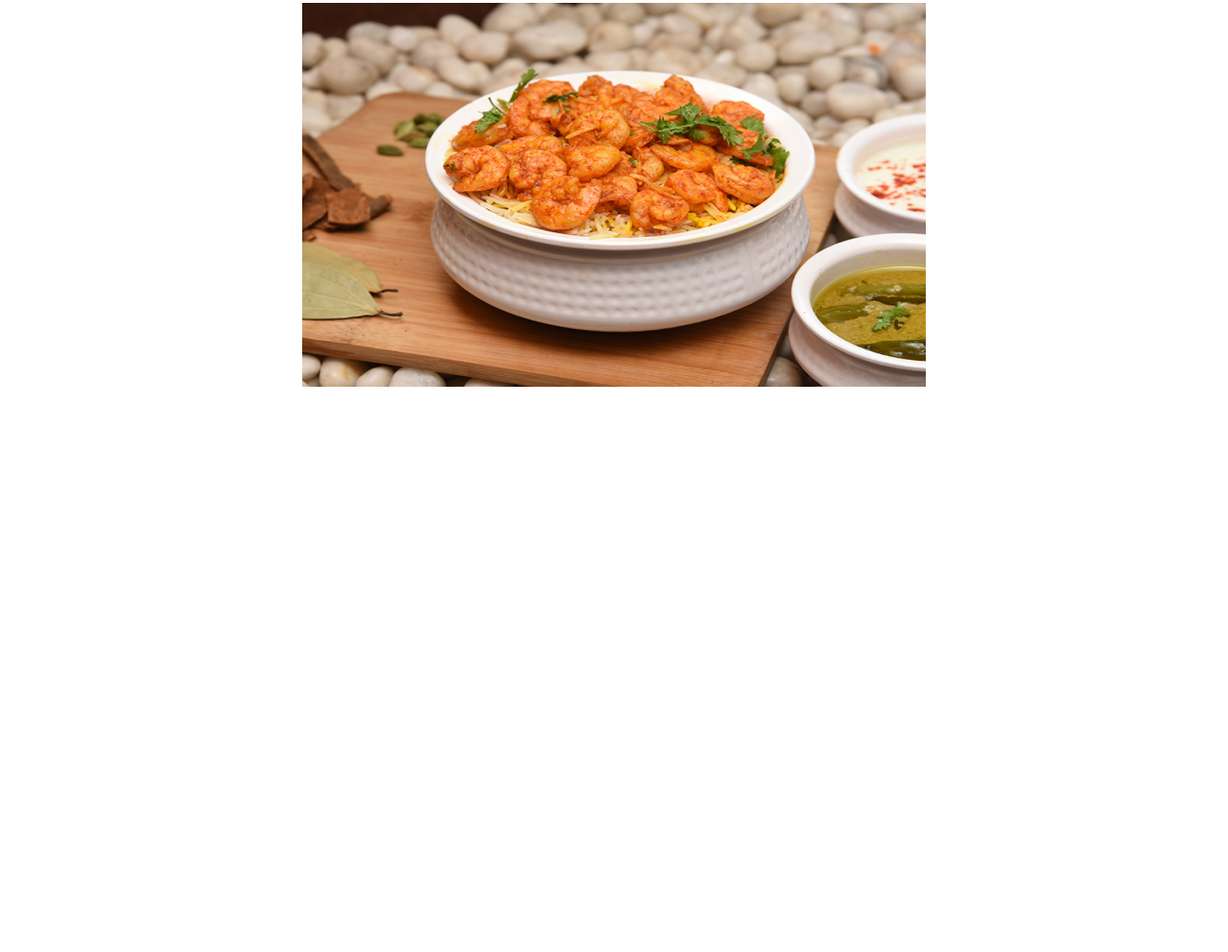
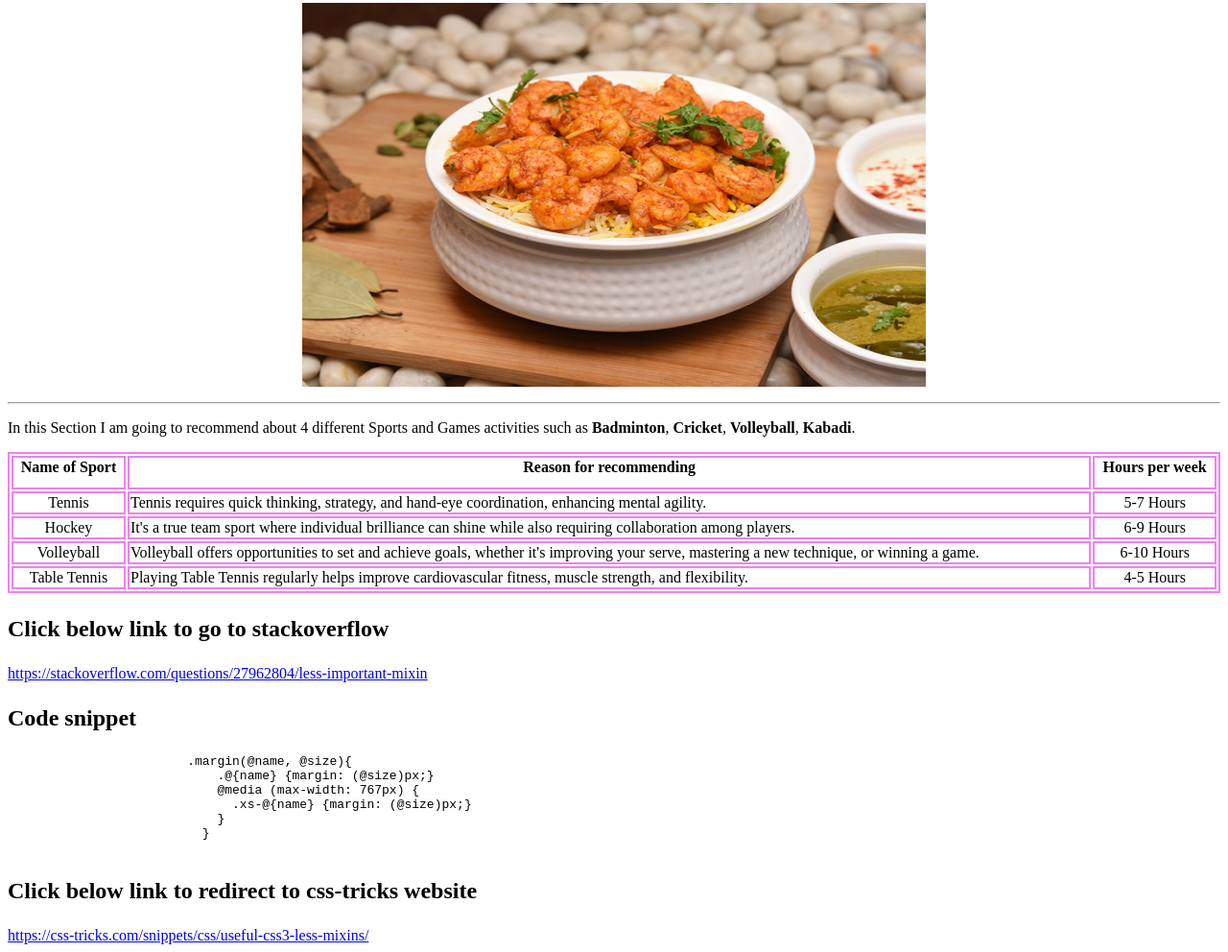
Before and after one commit to 44-563-WebApps-F23/44563-webapps-f23-assignment3-anandreddyalla, a plain HTML site: page mystats.html in a window 1280 px wide. Shown: the part 201-1193 px from the top of the page at 96% size. Before the commit the page ends 800 px from the top, so only its background shows below. Drawn offline with Linux system fonts and the light colour scheme.

Commit message:
Added code snippet and Stack overflow and css link

```diff
--- a/mystats.html
+++ b/mystats.html
@@ -18,3 +18,96 @@
         <p style="display: flex; justify-content: center;">
             <img src="Images/PRAWNS BIRYANI.jpg" width="650" height="400">
         </p>
+        <hr>
+                <style>
+                    table,
+                    th,
+                    td{
+                        border: 2px solid violet;
+                    }
+                </style>
+                <p>
+                    In this  Section I am going to recommend about 4 different Sports and Games activities such as <b>Badminton</b>, <b>Cricket</b>, <b>Volleyball</b>, <b>Kabadi</b>.
+                </p>
+                <table style="width: 100%;">
+                    <tbody>
+                        <tr style="text-align: center;">
+                            <td style="padding-bottom: 12px;">
+                               <b>Name of Sport</b>
+                            </td>
+                            <td style="padding-bottom: 12px;">
+                               <b>Reason for recommending</b>
+                            </td>
+                            <td style="padding-bottom: 12px;">
+                                <b>Hours per week</b>
+                            </td>
+                        </tr>
+                    </tbody>
+                    <tr style="text-align: center;">
+                        <td>
+                            Tennis
+                        </td>
+                        <td style="text-align: left;">
+                            Tennis requires quick thinking, strategy, and hand-eye coordination, enhancing mental agility.
+                        </td>
+                        <td>
+                            5-7 Hours
+                        </td>
+                    </tr>
+                    <tr style="text-align: center;">
+                        <td>
+                            Hockey
+                        </td>
+                        <td style="text-align: left;">
+                            It's a true team sport where individual brilliance can shine while also requiring collaboration among players.
+                        </td>
+                        <td>
+                            6-9 Hours
+                        </td>
+                    </tr>
+                    <tr style="text-align: center;">
+                        <td>
+                            Volleyball
+                        </td>
+                        <td style="text-align: left;">
+                            Volleyball offers opportunities to set and achieve goals, whether it's improving your serve, mastering a new technique, or winning a game.                        </td>
+                        <td>
+                            6-10 Hours
+                        </td>
+                    </tr>
+                    <tr style="text-align: center;">
+                        <td>
+                            Table Tennis
+                        </td>
+                        <td style="text-align: left;">
+                            Playing Table Tennis regularly helps improve cardiovascular fitness, muscle strength, and flexibility.                        </td>
+                        <td>
+                           4-5 Hours
+                        </td>
+                    </tr>
+                    </table>
+                    <h2>
+                    <p>
+                        Click below link to go to stackoverflow
+                    </p>
+                    </h2>
+                    <a href="https://stackoverflow.com/questions/27962804/less-important-mixin" target = "_blank">https://stackoverflow.com/questions/27962804/less-important-mixin</a>
+                       <h2>
+                        <p>Code snippet</p>
+                       </h2>
+                    <pre>
+                        .margin(@name, @size){
+                            .@{name} {margin: (@size)px;}
+                            @media (max-width: 767px) {
+                              .xs-@{name} {margin: (@size)px;}
+                            }
+                          }
+                        </pre>
+                        <h2>
+                            <p>
+                                Click below link to redirect to css-tricks website
+                            </p>
+                        </h2>
+                            <a href="https://css-tricks.com/snippets/css/useful-css3-less-mixins/" target = "_blank">https://css-tricks.com/snippets/css/useful-css3-less-mixins/</a>
+        </body>
+    </html>
```
